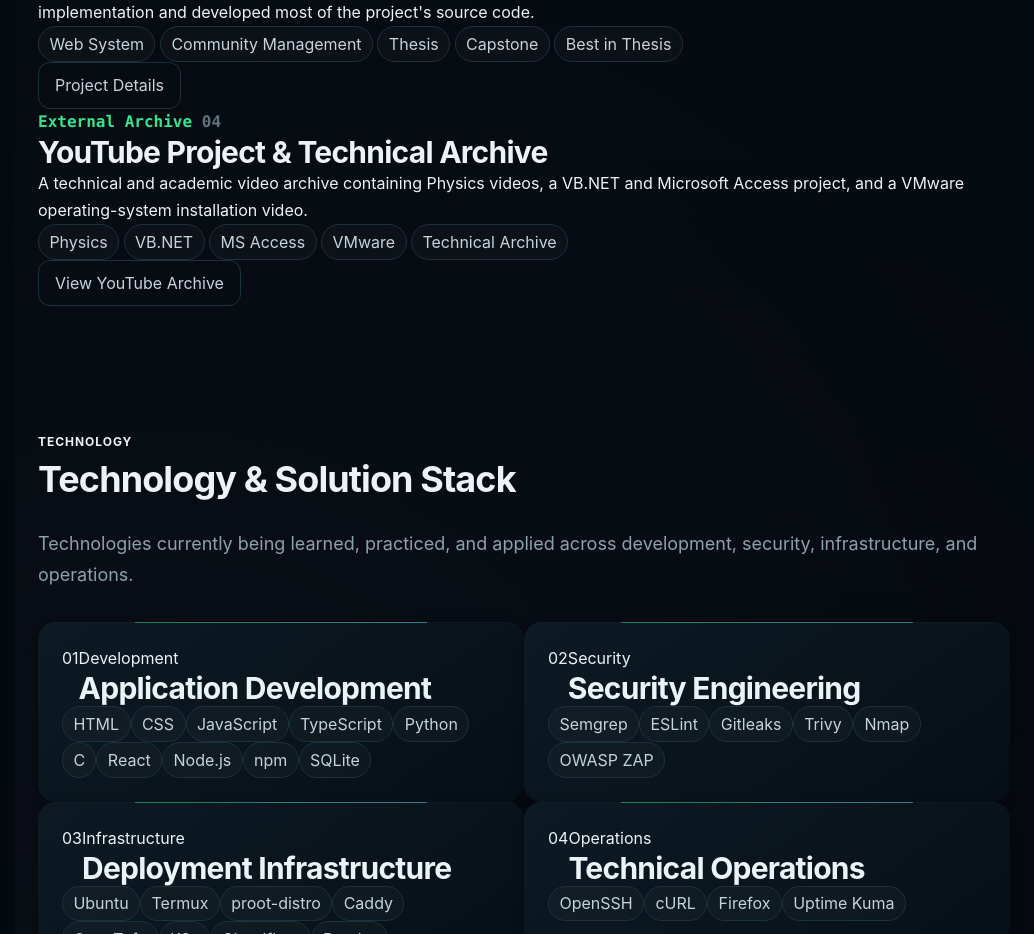
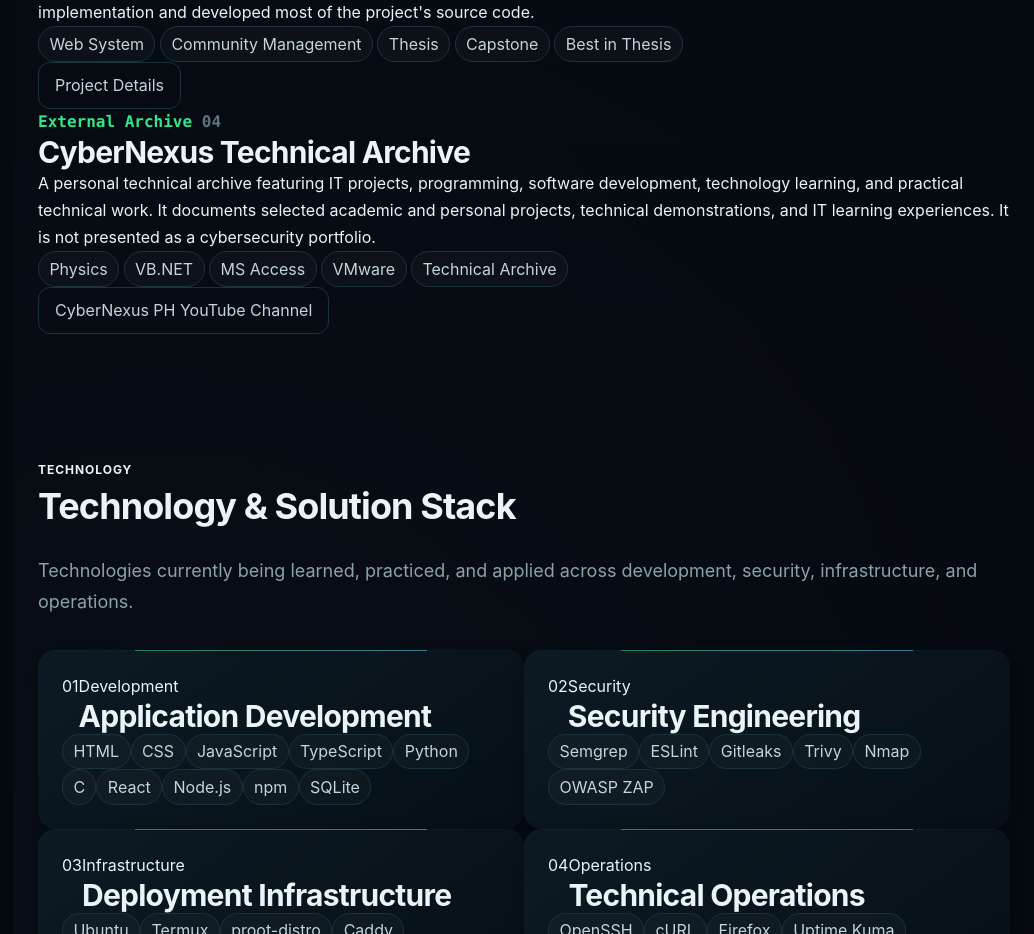
Before and after one commit to CyberNexus-EIT/cybernexus-it-portfolio, a plain HTML site: page frontend/portfolio.html in a window 1280 px wide. Shown: the part 3280-4214 px from the top of the page, without its empty margins (246-1280 px from the left). Drawn offline with Linux system fonts and the light colour scheme; no server answers.

Commit message:
Update portfolio page

```diff
--- a/frontend/portfolio.html
+++ b/frontend/portfolio.html
@@ -1152,15 +1152,18 @@
                         </div>
 
                         <h3 class="project-title">
-                            YouTube Project &amp; Technical Archive
+                            CyberNexus Technical Archive
                         </h3>
 
                         <p class="project-text">
-                            A technical and academic video archive
-                            containing Physics videos, a VB.NET
-                            and Microsoft Access project, and a
-                            VMware operating-system installation
-                            video.
+                            A personal technical archive featuring
+                            IT projects, programming, software
+                            development, technology learning, and
+                            practical technical work. It documents
+                            selected academic and personal projects,
+                            technical demonstrations, and IT
+                            learning experiences. It is not presented
+                            as a cybersecurity portfolio.
                         </p>
 
                         <div class="tag-list">
@@ -1189,12 +1192,12 @@
 
                         <a
                             class="button button-ghost"
-                            href="https://youtube.com/@cyber-phys.sec.engineer?si=LbhvQvdXzTLgIwU6"
+                            href="https://youtube.com/@cybernexusph"
                             target="_blank"
                             rel="noopener noreferrer"
-                            aria-label="View YouTube technical and academic archive"
-                        >
-                            View YouTube Archive
+                            aria-label="View CyberNexus PH YouTube Channel"
+                        >
+                            CyberNexus PH YouTube Channel
                         </a>
 
                     </article>
```
